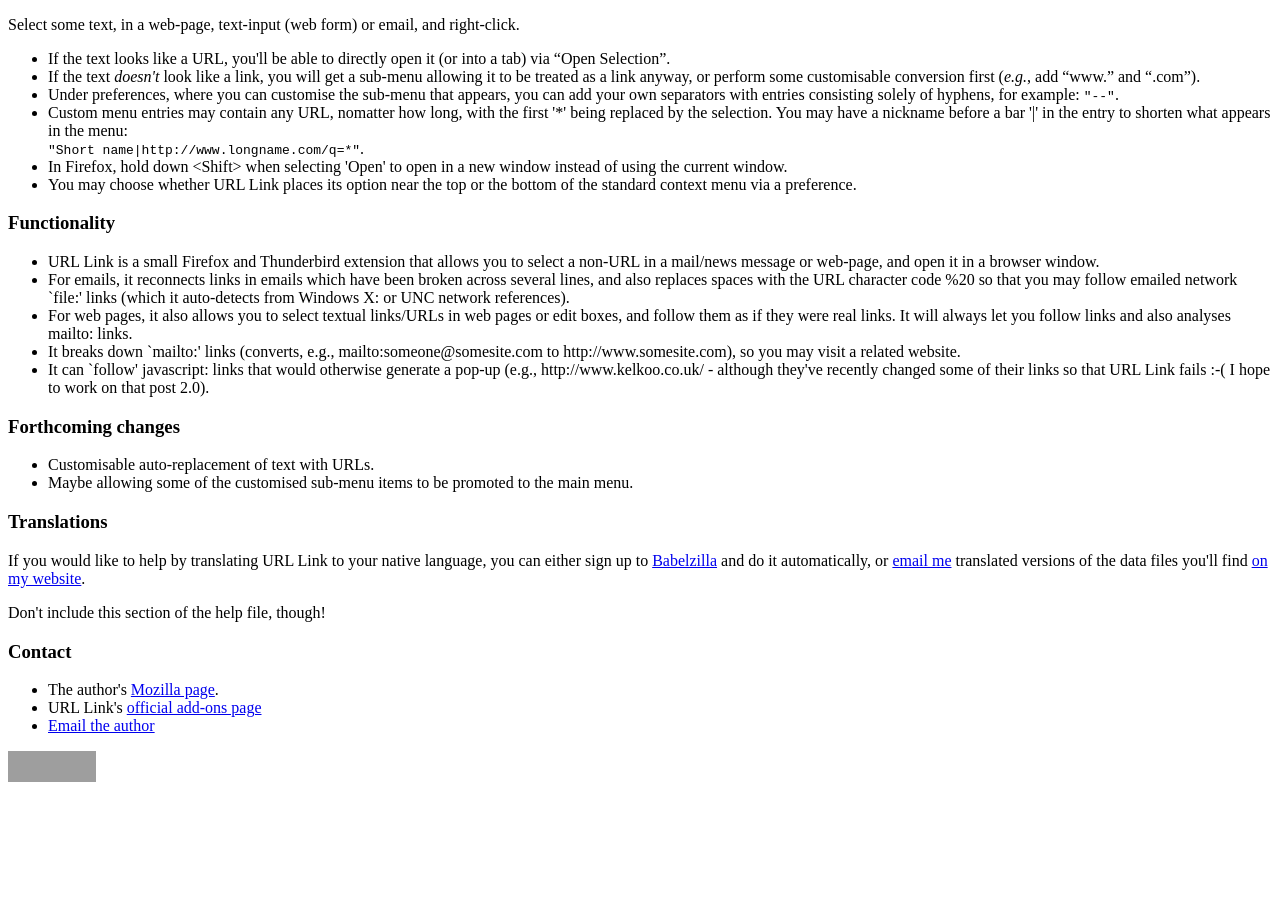
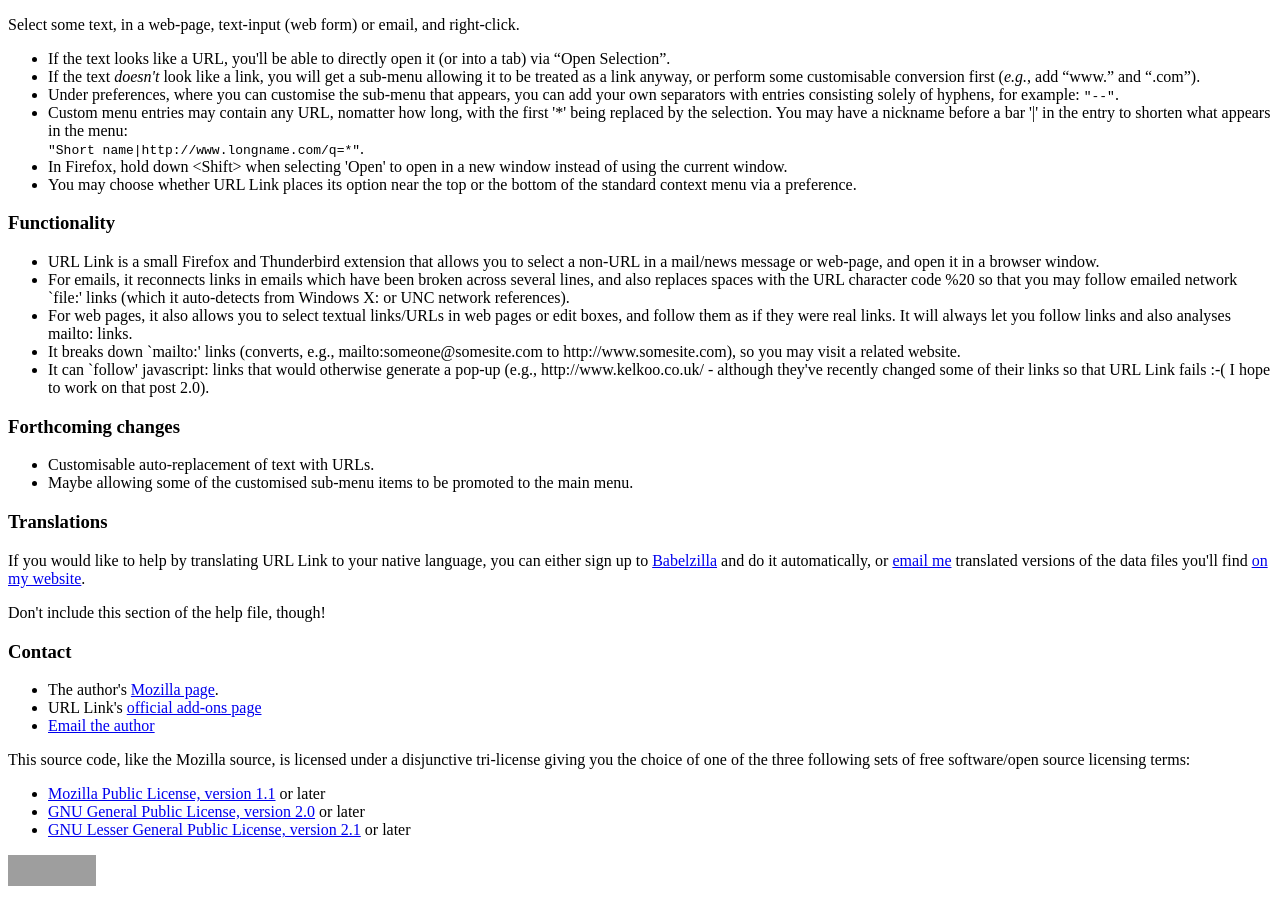
Before and after one commit to fnxweb/urllink, a plain HTML site: page src/locale/en-US/help.html in a window 1280 px wide. Shown: the part 92-994 px from the top of the page. Before the commit the page ends 890 px from the top, so only its background shows below. Drawn offline with Linux system fonts and the light colour scheme; grey boxes are pictures that could not be loaded.

Commit message:
Add license
git-svn-id: http://fnx.fnxweb.co.uk/repos/fnx/urllink/trunk@791 5a3ab4dc-b762-4687-8486-9e4b0467cd83

```diff
--- a/src/locale/en-US/help.html
+++ b/src/locale/en-US/help.html
@@ -118,6 +118,18 @@
     </ul>
 
     <p>
+      This source code, like the Mozilla source, is licensed under a disjunctive tri-license
+      giving you the choice of one of the three following sets of free software/open
+      source licensing terms:
+      <ul>
+        <li><a href="MPL-1.1.html">Mozilla Public License, version 1.1</a> or later</li>
+        <li><a href="http://www.gnu.org/licenses/gpl-2.0.html">GNU General Public License, version 2.0</a> or later</li>
+
+        <li><a href="http://www.gnu.org/licenses/lgpl-2.1.html">GNU Lesser General Public License, version 2.1</a> or later</li>
+      </ul>
+    </p>
+
+    <p>
     <a href="http://validator.w3.org/check?uri=referer"><img
       src="http://www.w3.org/Icons/valid-html401" alt="Valid HTML 4.01
       Transitional" height="31" width="88"></a>
```
